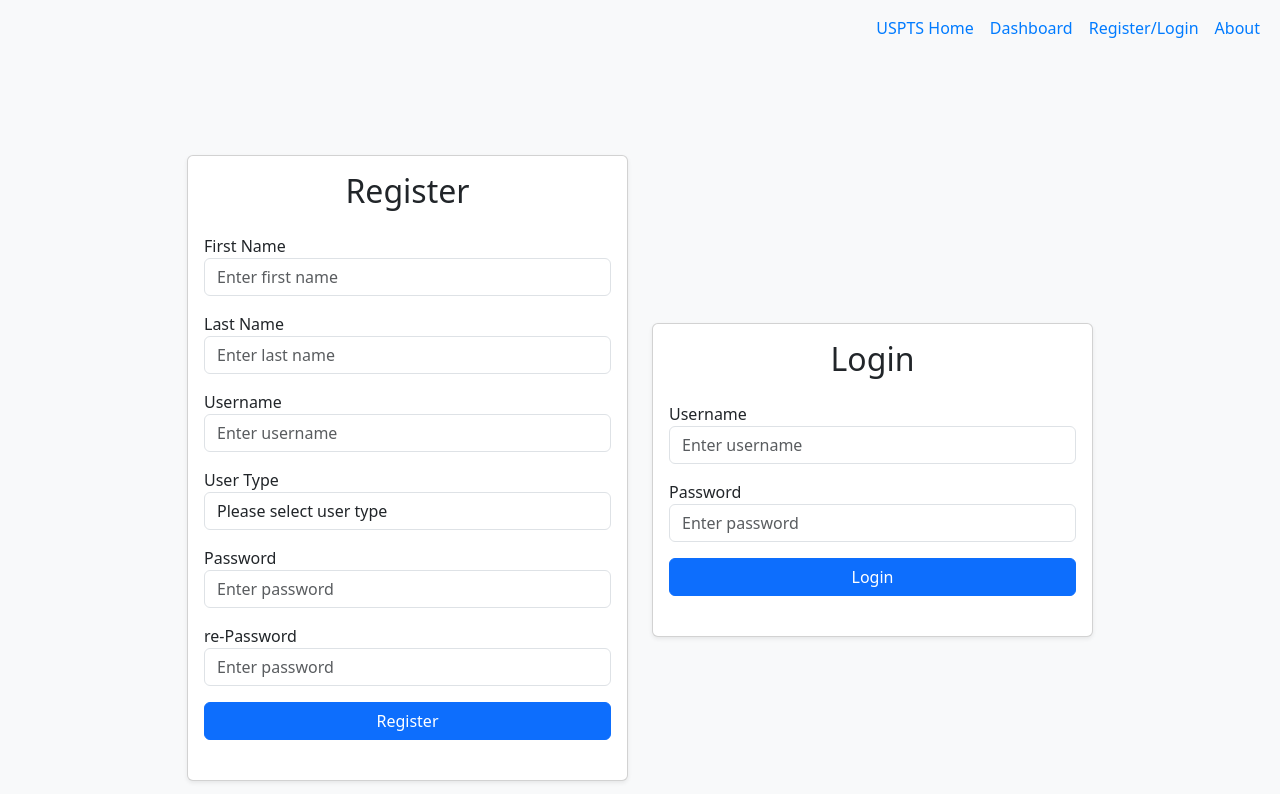
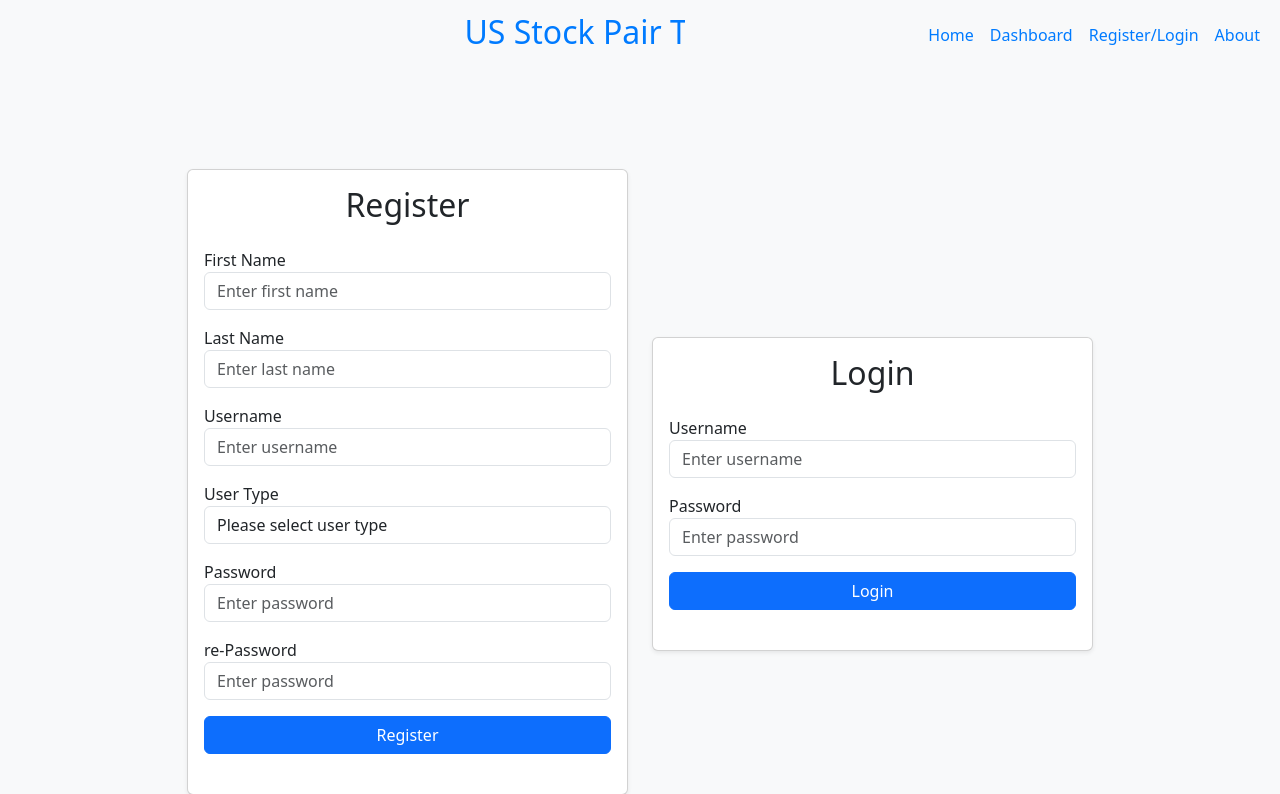
Before and after one commit to TonyHsu212/COMP693_USSTOCKPAIRTRADINGSYSTEM, a Flask app: page /dashboard in a window 1280 px wide. Shown: the top 794 px of the page. Run offline with Flask 3, Linux system fonts and the light colour scheme; some libraries are stand-ins or nearby versions.

Commit message:
modify style for base.html, dashboard.html and home.html

```diff
--- a/templates/base.html
+++ b/templates/base.html
@@ -29,7 +29,34 @@
         footer {
             background-color: #f8f9fa;
         }
+
+        .scrolling-text {
+            display: inline-block;
+            white-space: nowrap;
+            overflow: hidden;
+            position: relative;
+            width: 100%; /* Adjust based on desired space */
+        }
+
+        .scrolling-text a {
+            display: inline-block;
+            padding-left: 10%; /* Push the text off-screen initially */
+            animation: scroll 5s linear infinite; /* Adjust duration as needed */
+            text-decoration: none;
+            color: #007bff;
+            font-size: 2rem;
+        }
+
+        @keyframes scroll {
+            0% {
+                transform: translateX(100%);
+            }
+            100% {
+                transform: translateX(-100%);
+            }
+        }
     </style>
+
 </head>
 <body>
     <div class="wrapper">
@@ -42,7 +69,14 @@
                 <div class="collapse navbar-collapse" id="navbarNav">
                     <ul class="navbar-nav ms-auto">
                         <li class="nav-item">
-                            <a class="nav-link" href="/" style="color: #007bff; font-size: 1rem;">USPTS Home</a>
+                            <div class="scrolling-text">
+                                <a href="/">US Stock Pair Trading System</a>
+                            </div>
+                        </li>
+                    </ul>
+                    <ul class="navbar-nav ms-auto">
+                        <li class="nav-item">
+                            <a class="nav-link" href="/" style="color: #007bff; font-size: 1rem;">Home</a>
                         </li>
                         {% if session.get('user_name') %}
                         <li class="nav-item">
--- a/templates/dashboard.html
+++ b/templates/dashboard.html
@@ -117,6 +117,7 @@
         </ul>
     </nav>
 
+
     <!-- Main Content -->
     <main class="p-4 flex-grow-1 bg-light">
         <nav class=" bg-light vh-80 p-3">
```
Also changed, not shown: templates/home.html (+6 -6 lines).
